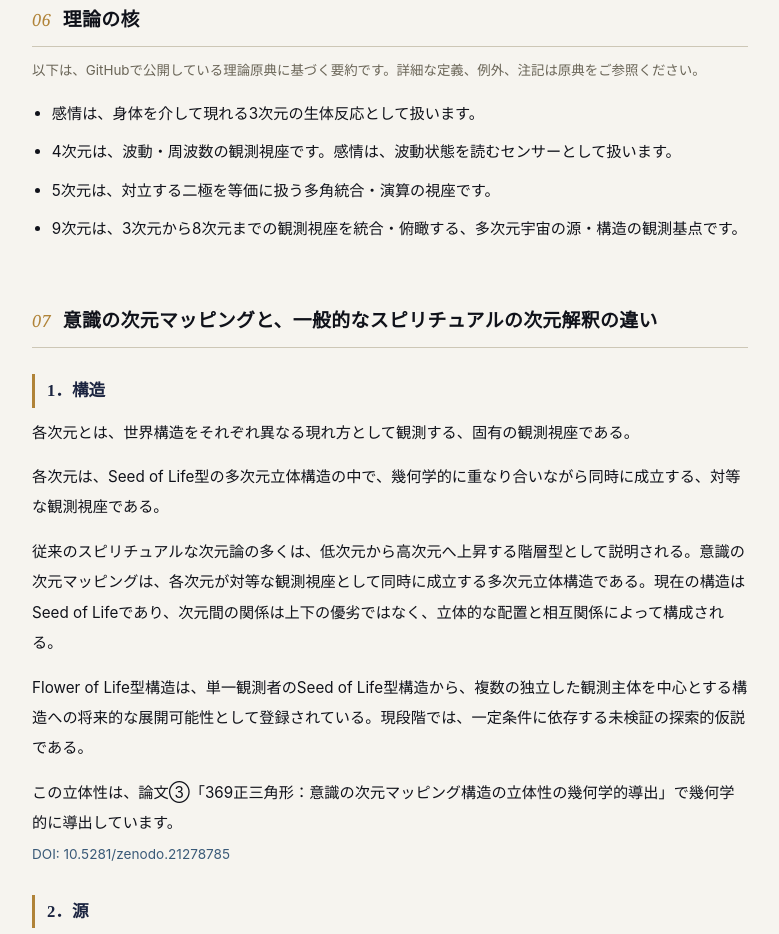
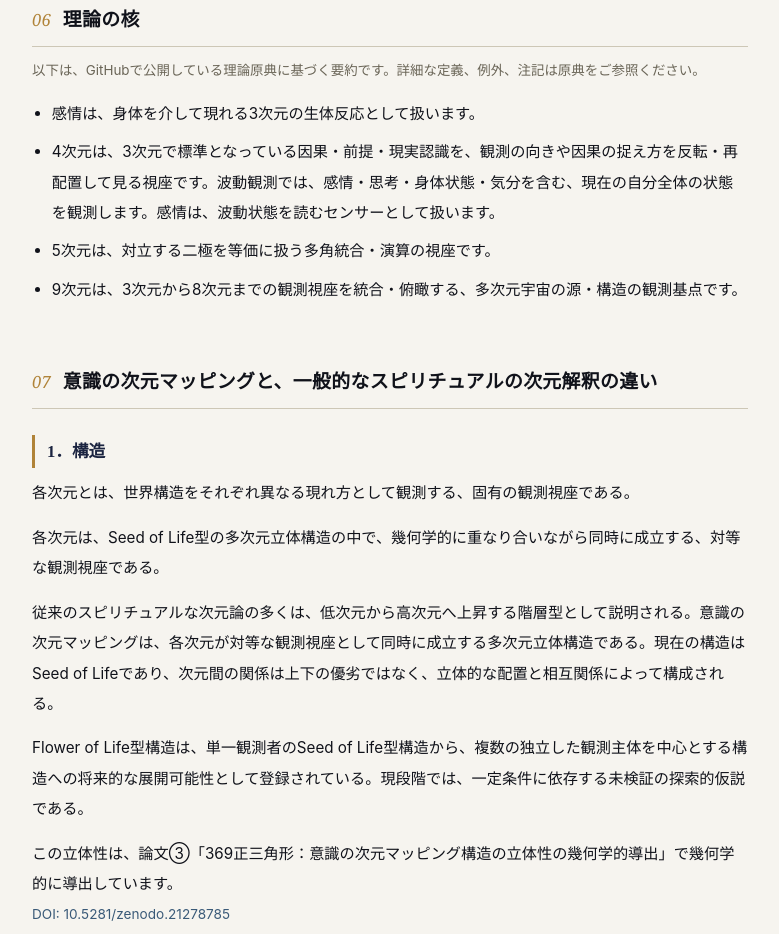
Before and after one commit to marnakatani-bot/maria-dimension-map-, a plain HTML site: page index.html in a window 1280 px wide. Shown: the part 3945-4879 px from the top of the page, without its empty margins (250-1029 px from the left). Drawn offline with Linux system fonts and the light colour scheme.

Commit message:
Align 3D table row and 4D summary with core definitions
Co-Authored-By: Claude Opus 5.5 <noreply@anthropic.com>
Claude-Session: https://claude.ai/code/session_014mJ8tD7eLZPVTU3Q6sjN4T

```diff
--- a/index.html
+++ b/index.html
@@ -625,7 +625,7 @@
     <div class="prose">
       <ul>
         <li>感情は、身体を介して現れる3次元の生体反応として扱います。</li>
-        <li>4次元は、波動・周波数の観測視座です。感情は、波動状態を読むセンサーとして扱います。</li>
+        <li>4次元は、3次元で標準となっている因果・前提・現実認識を、観測の向きや因果の捉え方を反転・再配置して見る視座です。波動観測では、感情・思考・身体状態・気分を含む、現在の自分全体の状態を観測します。感情は、波動状態を読むセンサーとして扱います。</li>
         <li>5次元は、対立する二極を等価に扱う多角統合・演算の視座です。</li>
         <li>9次元は、3次元から8次元までの観測視座を統合・俯瞰する、多次元宇宙の源・構造の観測基点です。</li>
       </ul>
```
Also changed, not shown: 1 other file.
